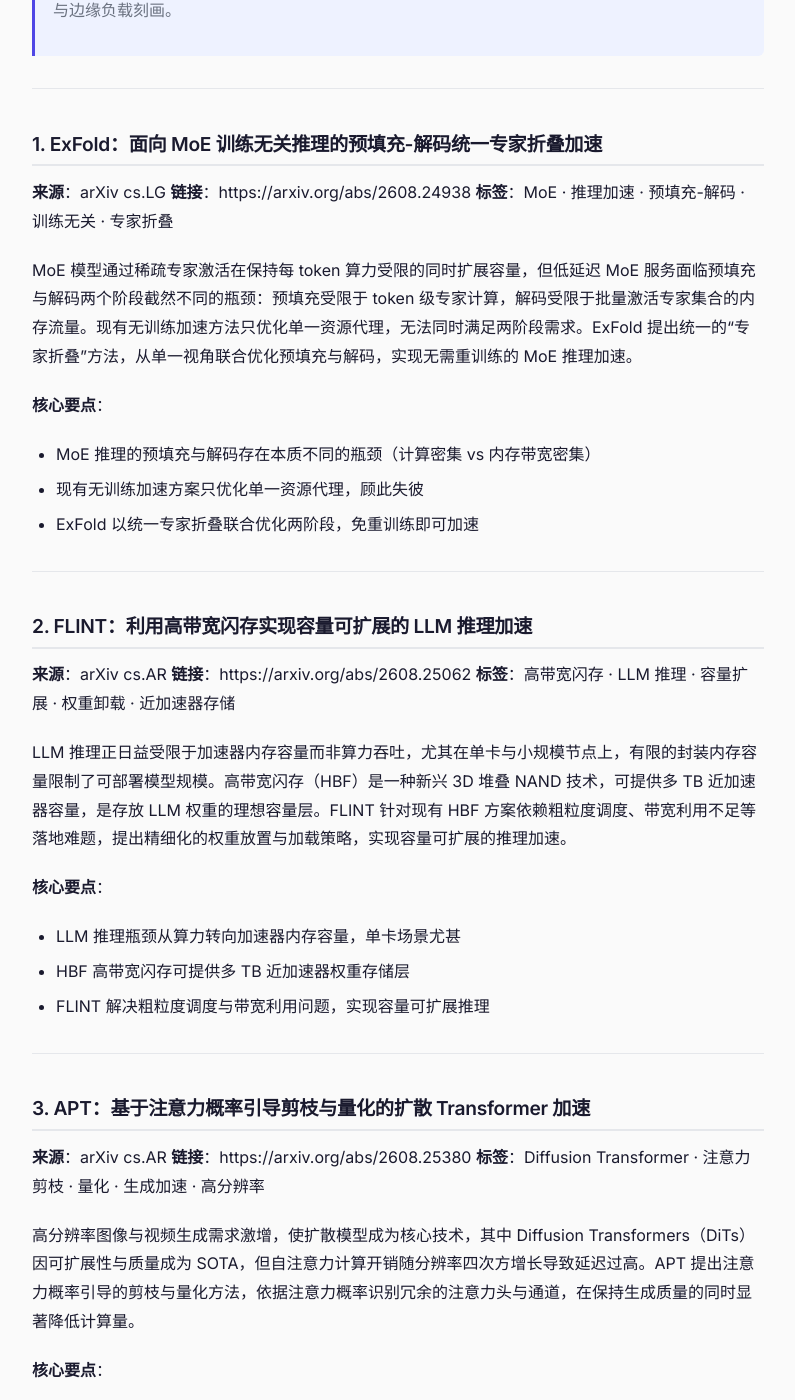
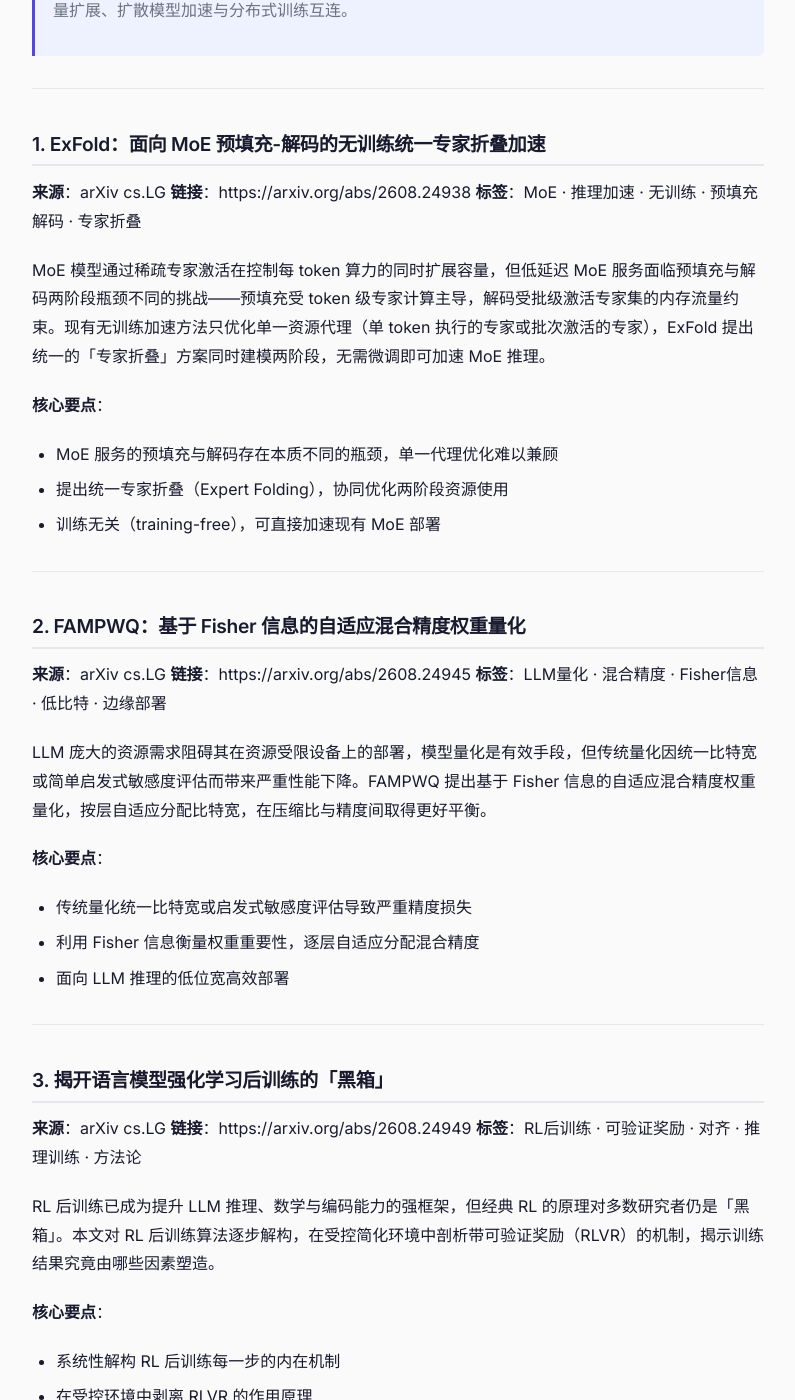
Before and after one commit to chengenbao/chengenbao.github.io, a Jekyll site: the page built from _reading_list/2026-08-28-tech-daily.md, in a window 1280 px wide and 1400 px high, scrolled down 438 px. Shown: the whole window, without its empty margins (242-1037 px from the left). Built offline with Jekyll 4.4.1, drawn with Linux system fonts in a browser that asks for light colours; comment, search, counter and statistics services are not loaded; some of the changed text lies outside the part shown.

Commit message:
add tech daily 2026-08-28

```diff
--- a/_reading_list/2026-08-28-tech-daily.md
+++ b/_reading_list/2026-08-28-tech-daily.md
@@ -1,6 +1,6 @@
 ---
 layout: reading
-title: "MoE 推理加速、混合精度量化与边缘 LLM 负载刻画"
+title: "MoE 加速、量化与分布式训练前沿"
 category: tech
 tags: [Tech, 多源, 前沿]
 date: 2026-08-28
@@ -8,112 +8,112 @@
 
 # 📰 2026-08-28 · 每日技术速递
 
-> 今日精选 7 篇深度技术文章，覆盖 MoE 推理加速、混合精度量化、扩散模型优化、晶圆级光互连与边缘负载刻画。
+> 今日精选 7 篇深度技术文章，覆盖 MoE 推理加速、混合精度量化、RL 后训练、模型剪枝、显存容量扩展、扩散模型加速与分布式训练互连。
 
 ---
 
-## 1. ExFold：面向 MoE 训练无关推理的预填充-解码统一专家折叠加速
+## 1. ExFold：面向 MoE 预填充-解码的无训练统一专家折叠加速
 
 **来源**：arXiv cs.LG
 **链接**：https://arxiv.org/abs/2608.24938
-**标签**：MoE · 推理加速 · 预填充-解码 · 训练无关 · 专家折叠
+**标签**：MoE · 推理加速 · 无训练 · 预填充解码 · 专家折叠
 
-MoE 模型通过稀疏专家激活在保持每 token 算力受限的同时扩展容量，但低延迟 MoE 服务面临预填充与解码两个阶段截然不同的瓶颈：预填充受限于 token 级专家计算，解码受限于批量激活专家集合的内存流量。现有无训练加速方法只优化单一资源代理，无法同时满足两阶段需求。ExFold 提出统一的“专家折叠”方法，从单一视角联合优化预填充与解码，实现无需重训练的 MoE 推理加速。
+MoE 模型通过稀疏专家激活在控制每 token 算力的同时扩展容量，但低延迟 MoE 服务面临预填充与解码两阶段瓶颈不同的挑战——预填充受 token 级专家计算主导，解码受批级激活专家集的内存流量约束。现有无训练加速方法只优化单一资源代理（单 token 执行的专家或批次激活的专家），ExFold 提出统一的「专家折叠」方案同时建模两阶段，无需微调即可加速 MoE 推理。
 
 **核心要点**：
-- MoE 推理的预填充与解码存在本质不同的瓶颈（计算密集 vs 内存带宽密集）
-- 现有无训练加速方案只优化单一资源代理，顾此失彼
-- ExFold 以统一专家折叠联合优化两阶段，免重训练即可加速
+- MoE 服务的预填充与解码存在本质不同的瓶颈，单一代理优化难以兼顾
+- 提出统一专家折叠（Expert Folding），协同优化两阶段资源使用
+- 训练无关（training-free），可直接加速现有 MoE 部署
 
 ---
 
-## 2. FLINT：利用高带宽闪存实现容量可扩展的 LLM 推理加速
+## 2. FAMPWQ：基于 Fisher 信息的自适应混合精度权重量化
+
+**来源**：arXiv cs.LG
+**链接**：https://arxiv.org/abs/2608.24945
+**标签**：LLM量化 · 混合精度 · Fisher信息 · 低比特 · 边缘部署
+
+LLM 庞大的资源需求阻碍其在资源受限设备上的部署，模型量化是有效手段，但传统量化因统一比特宽或简单启发式敏感度评估而带来严重性能下降。FAMPWQ 提出基于 Fisher 信息的自适应混合精度权重量化，按层自适应分配比特宽，在压缩比与精度间取得更好平衡。
+
+**核心要点**：
+- 传统量化统一比特宽或启发式敏感度评估导致严重精度损失
+- 利用 Fisher 信息衡量权重重要性，逐层自适应分配混合精度
+- 面向 LLM 推理的低位宽高效部署
+
+---
+
+## 3. 揭开语言模型强化学习后训练的「黑箱」
+
+**来源**：arXiv cs.LG
+**链接**：https://arxiv.org/abs/2608.24949
+**标签**：RL后训练 · 可验证奖励 · 对齐 · 推理训练 · 方法论
+
+RL 后训练已成为提升 LLM 推理、数学与编码能力的强框架，但经典 RL 的原理对多数研究者仍是「黑箱」。本文对 RL 后训练算法逐步解构，在受控简化环境中剖析带可验证奖励（RLVR）的机制，揭示训练结果究竟由哪些因素塑造。
+
+**核心要点**：
+- 系统性解构 RL 后训练每一步的内在机制
+- 在受控环境中剥离 RLVR 的作用原理
+- 帮助从业者理解后训练「到底发生了什么」
+
+---
+
+## 4. REP-LIE：基于低秩重要性估计的 Transformer 资源高效剪枝
+
+**来源**：arXiv cs.LG
+**链接**：https://arxiv.org/abs/2608.24973
+**标签**：模型剪枝 · Transformer · 低秩 · 重要性估计 · 高效微调
+
+大规模预训练 Transformer 的计算与显存开销成为部署障碍，传统剪枝依赖全梯度重要性估计且需先微调，资源消耗难以承受。REP-LIE 在微调过程中实现资源高效剪枝，用低秩重要性估计替代全梯度计算，显著降低剪枝成本。
+
+**核心要点**：
+- 传统剪枝需全梯度重要性估计与先期微调，开销大
+- 以低秩重要性估计替代全梯度，降低资源需求
+- 可在微调过程中同步完成剪枝
+
+---
+
+## 5. FLINT：利用高带宽闪存实现容量可扩展的 LLM 推理加速
 
 **来源**：arXiv cs.AR
 **链接**：https://arxiv.org/abs/2608.25062
-**标签**：高带宽闪存 · LLM 推理 · 容量扩展 · 权重卸载 · 近加速器存储
+**标签**：LLM推理 · 显存容量 · 高带宽闪存 · 权重预取 · 近加速器存储
 
-LLM 推理正日益受限于加速器内存容量而非算力吞吐，尤其在单卡与小规模节点上，有限的封装内存容量限制了可部署模型规模。高带宽闪存（HBF）是一种新兴 3D 堆叠 NAND 技术，可提供多 TB 近加速器容量，是存放 LLM 权重的理想容量层。FLINT 针对现有 HBF 方案依赖粗粒度调度、带宽利用不足等落地难题，提出精细化的权重放置与加载策略，实现容量可扩展的推理加速。
+LLM 推理越来越受限于加速器显存容量而非算力，在单卡与小节点系统中尤为突出。HBF 是新兴的 3D 堆叠 NAND 闪存技术，可提供多 TB 近加速器容量，是存放 LLM 权重的理想容量层；FLINT 针对现有 HBF 方案粗粒度静态预取等落地挑战提出改进，实现容量可扩展的推理加速。
 
 **核心要点**：
-- LLM 推理瓶颈从算力转向加速器内存容量，单卡场景尤甚
-- HBF 高带宽闪存可提供多 TB 近加速器权重存储层
-- FLINT 解决粗粒度调度与带宽利用问题，实现容量可扩展推理
+- LLM 推理瓶颈正从算力转向加速器显存容量
+- HBF 3D 堆叠闪存提供多 TB 近加速器权重存储层
+- FLINT 解决粗粒度静态预取等落地难题
 
 ---
 
-## 3. APT：基于注意力概率引导剪枝与量化的扩散 Transformer 加速
+## 6. APT：基于注意力概率引导的剪枝与量化加速扩散 Transformer
 
 **来源**：arXiv cs.AR
 **链接**：https://arxiv.org/abs/2608.25380
-**标签**：Diffusion Transformer · 注意力剪枝 · 量化 · 生成加速 · 高分辨率
+**标签**：DiT · 扩散模型 · 注意力剪枝 · 量化 · 推理加速
 
-高分辨率图像与视频生成需求激增，使扩散模型成为核心技术，其中 Diffusion Transformers（DiTs）因可扩展性与质量成为 SOTA，但自注意力计算开销随分辨率四次方增长导致延迟过高。APT 提出注意力概率引导的剪枝与量化方法，依据注意力概率识别冗余的注意力头与通道，在保持生成质量的同时显著降低计算量。
+扩散 Transformer（DiT）凭借可扩展性与画质成为 SOTA，但其自注意力计算开销随输出分辨率四次方增长，导致高分辨率图像/视频生成延迟极高。APT 提出以注意力概率引导的剪枝与量化，针对性压缩 DiT 冗余注意力，显著降低生成延迟。
 
 **核心要点**：
-- DiT 自注意力开销随分辨率四次方增长，高分辨率下延迟过长
-- 注意力概率可指示冗余的注意力头与通道
-- APT 结合概率引导剪枝与量化，在保质量下大幅加速
+- DiT 自注意力开销随分辨率呈四次方增长
+- 以注意力概率引导剪枝与量化，精准压缩冗余
+- 面向高分辨率图像/视频生成的低延迟加速
 
 ---
 
-## 4. FAMPWQ：基于 Fisher 信息的自适应混合精度权重量化
-
-**来源**：arXiv cs.LG
-**链接**：https://arxiv.org/abs/2608.24945
-**标签**：混合精度 · 权重量化 · Fisher 信息 · LLM 压缩 · 敏感度评估
-
-LLM 资源消耗过高阻碍其在受限设备部署，量化是有效手段，但传统方法因统一位宽或简单启发式敏感度评估带来严重精度损失。FAMPWQ 提出基于 Fisher 信息的自适应混合精度权重量化，用 Fisher 信息度量各层敏感度，对敏感层分配高位宽、非敏感层低位宽，在整体低位宽预算下最小化精度退化。
-
-**核心要点**：
-- 传统量化统一位宽或简单启发式，导致明显精度退化
-- Fisher 信息可量化各层/权重对损失的敏感度
-- 自适应混合精度按敏感度分配位宽，低位宽预算下保精度
-
----
-
-## 5. 揭开语言模型强化学习后训练的黑箱
-
-**来源**：arXiv cs.LG
-**链接**：https://arxiv.org/abs/2608.24949
-**标签**：RL 后训练 · RLVR · 可验证奖励 · 推理训练 · 机制分析
-
-RL 后训练已成为增强 LLM 推理、数学与编码能力的强有力框架，但经典 RL 原理对许多研究者仍是“黑箱”。本文拆解 RL 后训练算法，逐步剖析其内在机制，并在受控简化环境中隔离带可验证奖励（RLVR）的 RL 机制，厘清哪些因素真正起作用。对理解和设计后训练流程具有教学与工程价值。
-
-**核心要点**：
-- RL 后训练（尤其 RLVR）是提升 LLM 推理能力的关键，但原理不透明
-- 本文逐步解构算法，隔离各组件真实作用
-- 在受控环境厘清真正有效的因素，指导后训练设计
-
----
-
-## 6. 晶圆级光互连热调谐开销：面向 LLM MoE 训练的横跨层分析与铁电缓解
+## 7. 晶圆级光互连的 MoE 训练热调谐开销与铁电缓解方案
 
 **来源**：arXiv cs.AR
 **链接**：https://arxiv.org/abs/2608.24637
-**标签**：光互连 · MoE 训练 · 晶圆级 · 热调谐 · 铁电缓解
+**标签**：分布式训练 · 光互连 · MoE · 热调谐 · 晶圆级
 
-LLM（尤其 MoE）规模扩张加剧了互连需求，因专家并行执行对通信高度敏感。基于密集波分复用（DWDM）的晶圆级光互连提供更高带宽，但传统微环谐振器（MRR）链路依赖热光调谐，易受负载引起的热波动影响。本文给出晶圆级光互连热调谐开销的横跨层分析，并提出基于铁电的缓解方案。
+LLM（尤其 MoE）规模化加剧了互连需求，因为专家并行执行是通信密集的。基于密集波分复用（DWDM）的晶圆级光互连提供更高带宽，但传统基于微环谐振器（MRR）的链路依赖热光调谐，易受负载引起的热波动影响。本文对 MoE 工作负载下晶圆级光互连做跨层分析，并提出铁电（ferroelectric）基缓解方案。
 
 **核心要点**：
-- MoE 专家并行通信密集，晶圆级 DWDM 光互连提供高带宽
-- 传统 MRR 链路热光调谐易受工作负载热波动干扰
-- 横跨层分析热开销并提出铁电缓解方案
-
----
-
-## 7. Hydra：跨边缘 SoC 代际、后端与量化等级的 LLM 推理相位感知负载刻画
-
-**来源**：arXiv cs.AR
-**链接**：https://arxiv.org/abs/2608.25053
-**标签**：边缘 LLM · 负载刻画 · 相位感知 · SoC · 量化等级
-
-边缘 LLM 部署不只取决于模型规模与精度：推理后端、硬件平台、内存流量与功耗管理都影响延迟与效率。Hydra 提出统一 schema 的相位感知工作负载刻画框架，为边缘 SoC 上的 HuggingFace Transformers 与 llama.cpp 插桩共享的逐提示计时 schema，并融合硬件遥测，实现跨代际、后端与量化等级的多维性能、资源利用与效率刻画。
-
-**核心要点**：
-- 边缘 LLM 延迟受后端、平台、内存流量、功耗共同影响
-- Hydra 用统一相位感知 schema 插桩 HF/llama.cpp 并融合硬件遥测
-- 支持跨 SoC 代际/后端/量化等级的多维性能刻画
+- MoE 专家并行使互连成为通信瓶颈
+- DWDM 晶圆级光互连受 MRR 热光调谐的热波动困扰
+- 跨层分析 + 铁电基缓解，提升训练互连稳定性
 
 ---
 
@@ -121,13 +121,13 @@
 
 | # | 标题摘要 | 来源 | 方向 |
 |---|---------|------|------|
-| 1 | 面向 MoE 训练无关推理的预填充-解码统一专家折叠加速 | arXiv cs.LG | MoE 推理加速 |
-| 2 | 利用高带宽闪存实现容量可扩展的 LLM 推理加速 | arXiv cs.AR | 推理容量扩展 |
-| 3 | 基于注意力概率引导剪枝与量化的扩散 Transformer 加速 | arXiv cs.AR | 扩散模型优化 |
-| 4 | 基于 Fisher 信息的自适应混合精度权重量化 | arXiv cs.LG | LLM 量化压缩 |
-| 5 | 揭开语言模型强化学习后训练的黑箱 | arXiv cs.LG | RL 后训练 |
-| 6 | 面向 LLM MoE 训练的横跨层分析与铁电缓解 | arXiv cs.AR | 互连与训练系统 |
-| 7 | 跨边缘 SoC 代际、后端与量化等级的 LLM 推理相位感知负载刻画 | arXiv cs.AR | 边缘部署刻画 |
+| 1 | ExFold：面向 MoE 预填充-解码的无训练统一专家折叠加速 | arXiv cs.LG | MoE推理加速 |
+| 2 | FAMPWQ：基于 Fisher 信息的自适应混合精度权重量化 | arXiv cs.LG | LLM量化 |
+| 3 | 揭开语言模型强化学习后训练的「黑箱」 | arXiv cs.LG | RL后训练 |
+| 4 | REP-LIE：基于低秩重要性估计的 Transformer 资源高效剪枝 | arXiv cs.LG | 模型剪枝 |
+| 5 | FLINT：利用高带宽闪存实现容量可扩展的 LLM 推理加速 | arXiv cs.AR | 显存/容量 |
+| 6 | APT：基于注意力概率引导的剪枝与量化加速扩散 Transformer | arXiv cs.AR | 扩散加速 |
+| 7 | 晶圆级光互连的 MoE 训练热调谐开销与铁电缓解方案 | arXiv cs.AR | 分布式训练 |
 
 ---
 
```
